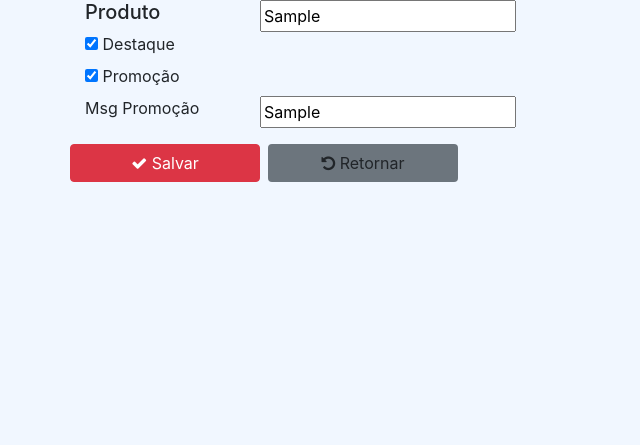
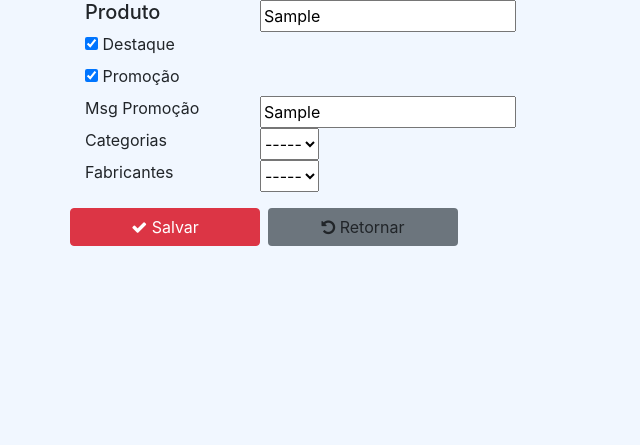
Before and after one commit to lucas-albuq/PSI-2024, a Django app: page /produto/edit/1 in a window 1280 px wide. Shown: the part 56-501 px from the top of the page, without its empty margins (0-640 px from the left). Run offline with Django 4.2, Linux system fonts and the light colour scheme; tables that the repository leaves empty hold one stand-in row (values such as "Sample post"); some libraries are stand-ins or nearby versions.

Commit message:
fim cap 7, erro em adicionar novo item e no seletor de editar, ver com George

```diff
--- a/loja/templates/produto/produto-edit.html
+++ b/loja/templates/produto/produto-edit.html
@@ -42,6 +42,32 @@
                 <input value="{{produto.msgPromocao}}" name="msgPromocao">
             </div>
             <div class="row">
+                <label for="CategoriaFk" class="col-md-2" >Categorias</label>
+                <select name="CategoriaFk">
+                    <option value="-1">-----</option>
+                    {% for cate in categorias %}
+                        {% if produto.categoria_id == cate.id %}
+                            <option value="{{cate.id}}" selected>{{cate.Categoria}}</option>
+                        {% else %}
+                            <option value="{{cate.id}}">{{cate.Categoria}}</option>
+                        {% endif %}
+                    {% endfor %}
+                </select>
+            </div>
+            <div class="row">
+                <label for="FabricanteFk" class="col-md-2" >Fabricantes</label>
+                <select name="FabricanteFk">
+                    <option value="-1">-----</option>
+                    {% for fabri in fabricantes %}
+                        {% if produto.fabricante_id == fabri.id %}
+                            <option value="{{fabri.id}}" selected>{{fabri.Fabricante}}</option>
+                        {% else %}
+                            <option value="{{fabri.id}}">{{fabri.Fabricante}}</option>
+                        {% endif %}
+                    {% endfor %}
+                </select>
+            </div>
+            <div class="row">
                 <button type="submit" class="btn btn-danger col-md-2 mt-3 mr-2">
                     <i class="fa fa-check"></i> Salvar
                 </button>
--- a/loja/views/ProdutoView.py
+++ b/loja/views/ProdutoView.py
@@ -1,5 +1,5 @@
 from django.shortcuts import render, redirect
-from loja.models import Produto
+from loja.models import Produto, Fabricante, Categoria
 from datetime import timedelta, datetime
 from django.utils import timezone
 from django.core.files.storage import FileSystemStorage
@@ -41,6 +41,8 @@
         produtos = produtos.filter(id=id)
     produto = produtos.first()
     print(produto)
+    Fabricantes = Fabricante.objects.all()
+    Categorias = Categoria.objects.all()
     context = {
         'produto': produto
         }
@@ -53,6 +55,8 @@
         destaque = request.POST.get("destaque")
         promocao = request.POST.get("promocao")
         msgPromocao = request.POST.get("msgPromocao")
+        categoria = request.POST.get("CategoriaFk")
+        fabricante = request.POST.get("FabricanteFk")
 
         print("postback")
         print(id)
@@ -65,6 +69,8 @@
             obj_produto.Produto = produto
             obj_produto.destaque = (destaque is not None)
             obj_produto.promocao = (promocao is not None)
+            obj_produto.fabricante = Fabricante.objects.filter(id=fabricante).first()
+            obj_produto.categoria = Categoria.objects.filter(id=categoria).first()
 
             if msgPromocao is not None:
                 obj_produto.msgPromocao = msgPromocao
@@ -132,7 +138,7 @@
             obj_produto.promocao = (promocao is not None)
             if msgPromocao is not None:
                 obj_produto.msgPromocao = msgPromocao
-                obj_produto.preco = 0
+            obj_produto.preco = 0
             if (preco is not None) and ( preco != ""):
                 obj_produto.preco = preco
             obj_produto.criado_em = timezone.now()
@@ -146,7 +152,7 @@
                     filename = fs.save(imagefile.name, imagefile)
                     if (filename is not None) and (filename != ""):
                         obj_produto.image = filename
-            obj_produto.save()
+                obj_produto.save()
             print("Produto %s salvo com sucesso" % produto)
         except Exception as e:
             print("Erro inserindo produto: %s" % e)
```
